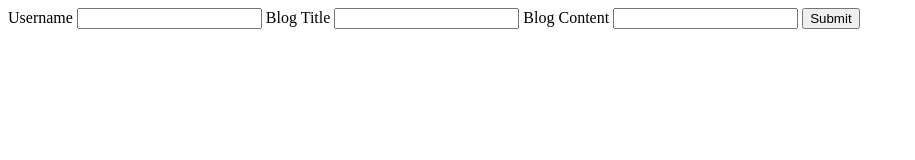
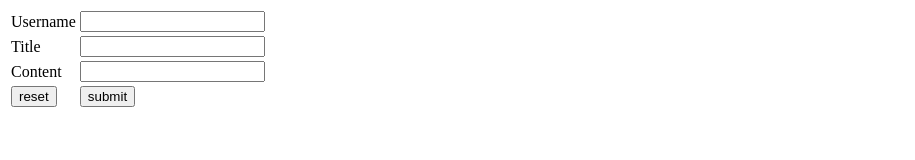
Before and after one commit to Matt-Carpenter-12/My-Blog, a plain HTML site: page main.html in a window 1280 px wide. Shown: the whole page, without its empty margins (0-915 px from the left). Drawn offline with Linux system fonts and the light colour scheme.

```diff
--- a/assets/js/form.js
+++ b/assets/js/form.js
@@ -0,0 +1 @@
+var title = document.getElementById("")
--- a/main.html
+++ b/main.html
@@ -6,15 +6,28 @@
     <title>Personal Blog</title>
 </head>
 <body>
-    <form>
-        <label for="Username">Username</label>
-        <input id="Username"type="text"/>
-        <label for="blogTitle">Blog Title</label>
-        <input id="blogTitle="type="text"/>
-        <label for="blogContent">Blog Content</label>
-        <input id="blogContent="type="text"/>
-        <button type="submit">Submit</button>
+    <form id="blogPostForm">
+        <table align="left">
+            <tr>
+                <td>Username</td>
+                <td><input type="text" id="t1"></td>
+            </tr>
+            <tr>
+                <td>Title</td>
+                <td><input type="text" id="t2"></td>
+            </tr>
+            <tr>
+                <td>Content</td>
+                <td><input type="text" id="t3"></td>
+            </tr>
+            <tr>
+                <td><input type="reset" value="reset"></td>
+                <td><input type="submit" value="submit"></td>
+            </tr>
+        </table>
     </form>
-
+    <script>
+        document.getElementById
+    </script>
 </body>
 </html>
```
